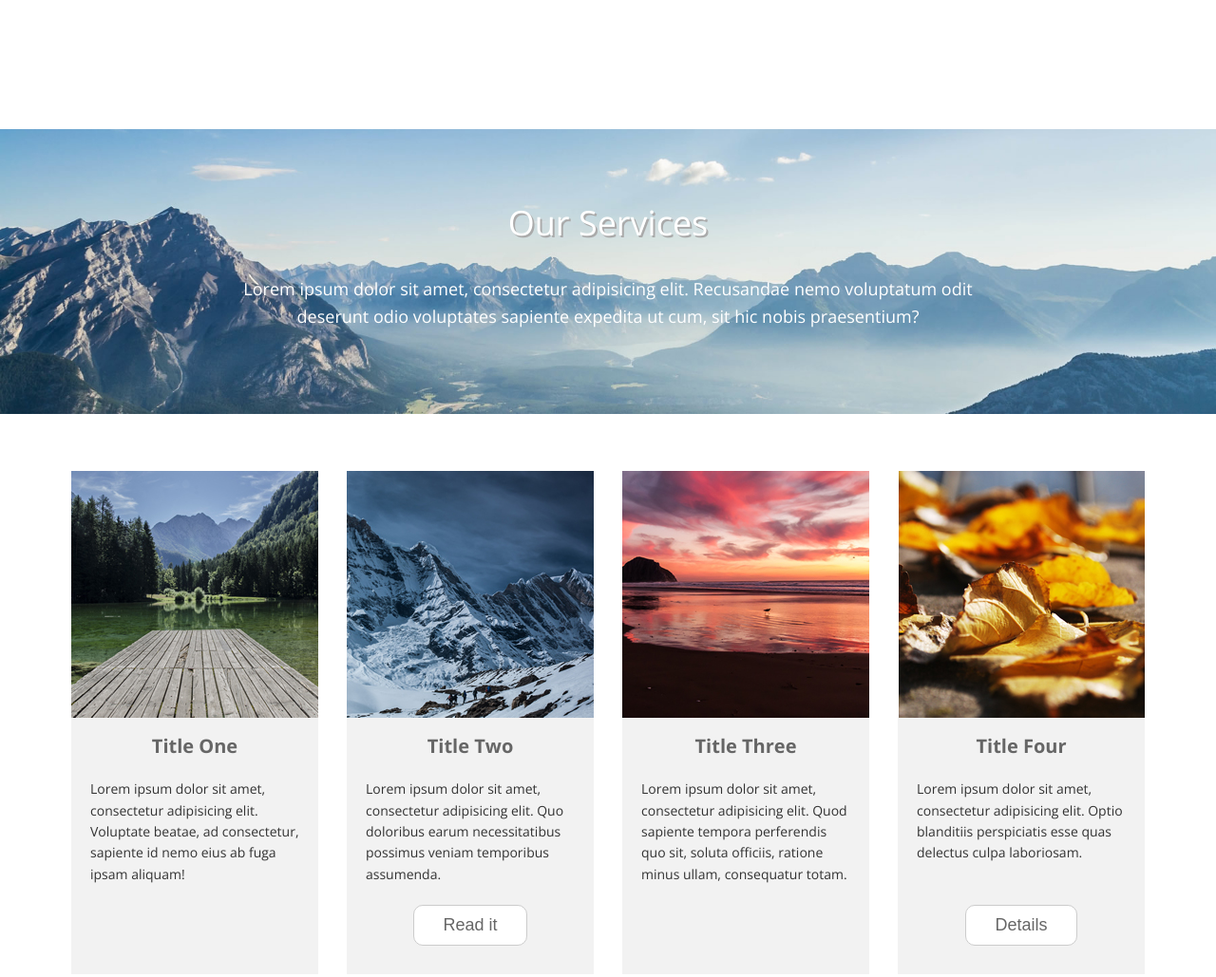
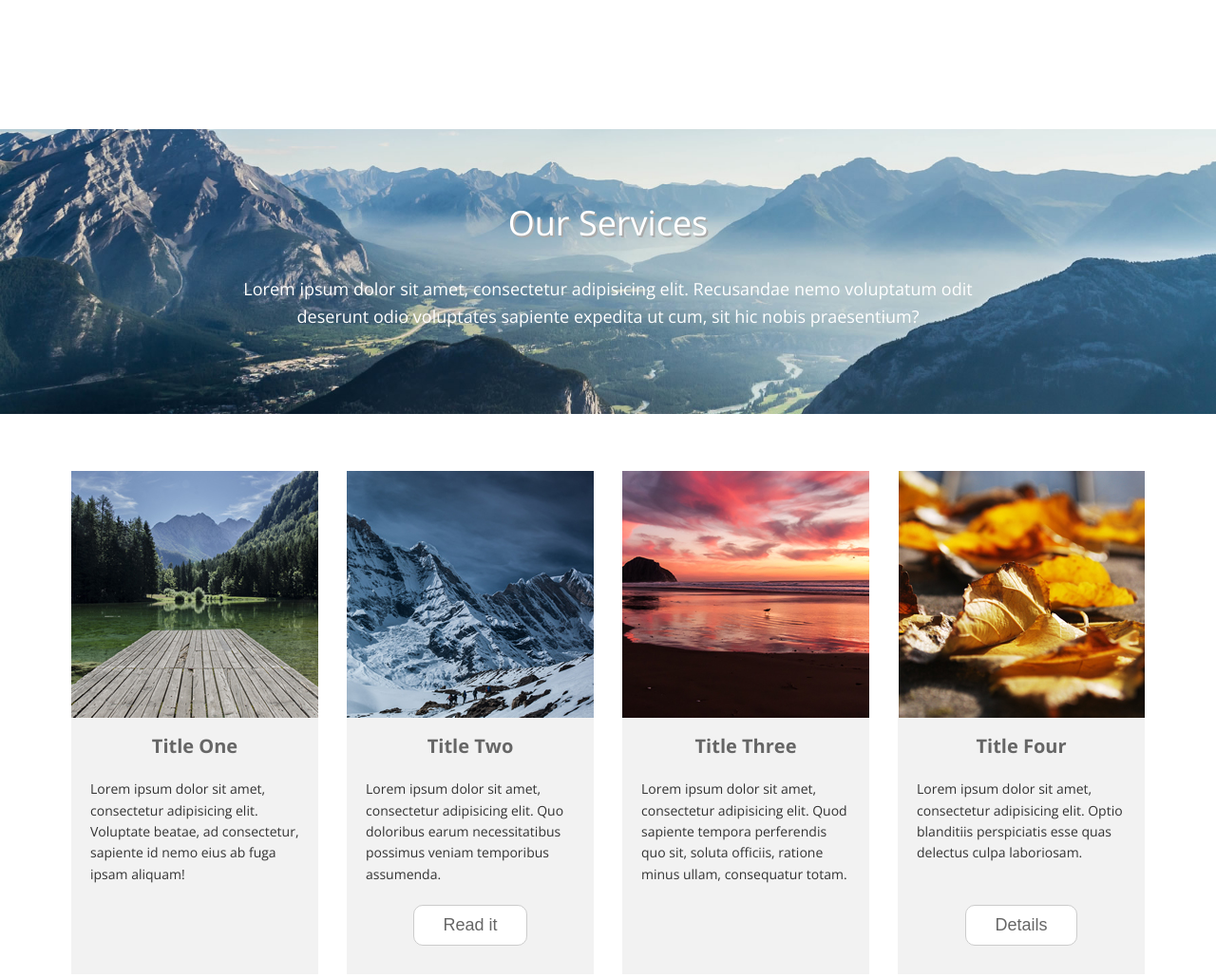
Before and after one commit to pablowbk/chinguV11-prework-tier1, a website: page index.html in a window 1280 px wide. Shown: the part 1920-2949 px from the top of the page at 95% size. Drawn offline with nearby package versions, Linux system fonts and the light colour scheme.

Commit message:
parallax done with JS. NOT PRETTY

```diff
--- a/css/main.css
+++ b/css/main.css
@@ -185,7 +185,7 @@ margin-top: 4px;
   background-image: url("../img/bg-1.jpg");
   background-repeat: no-repeat;
   background-position: top;
-  background-attachment: fixed;
+  /* background-attachment: fixed; */
   /* background-size: auto 100%; */
   background-size: cover;
 }
@@ -439,7 +439,7 @@ margin-top: 4px;
   background-image: url('../img/bg-2.jpg');
   background-repeat: no-repeat;
   background-size: cover;
-  background-attachment: fixed;
+  /* background-attachment: fixed; */
   background-position: center top;
 }
 
@@ -565,7 +565,7 @@ margin-top: 4px;
   background-image: url('../img/bg-3.jpg');
   background-repeat: no-repeat;
   background-size: cover;
-  background-attachment: fixed;
+  /* background-attachment: fixed; */
   background-position: center;
 }
 
--- a/js/main.js
+++ b/js/main.js
@@ -84,7 +84,11 @@ submit.addEventListener('click', (e) => {
 
 
 // Parallax-O-Matic effects
-window.addEventListener('scroll', () => {
+function parallaxMagic() {
   let yScroll = window.pageYOffset;
-  heroParallax.style.backgroundPositionY = yScroll * 0.05 + "px";
-});
+  heroParallax.style.backgroundPositionY = yScroll * 0.4 + "px";
+  servicesParallax.style.backgroundPositionY = (yScroll - 2000) * 0.05 + "px";
+  contactParallax.style.backgroundPositionY = (yScroll - 5000) * 0.05 + "px";
+}
+
+window.addEventListener('scroll', parallaxMagic);
```
